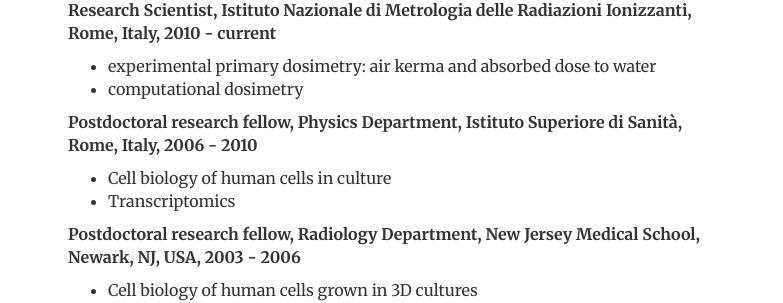
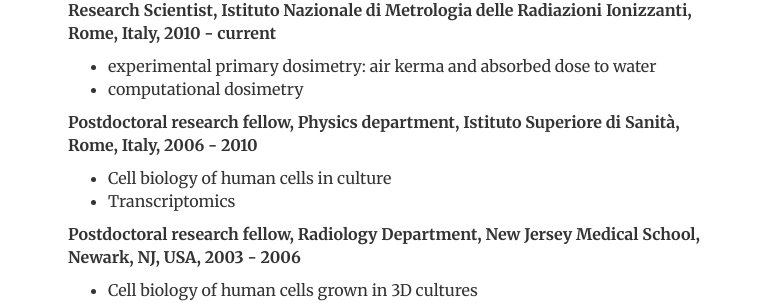
Before and after one commit to massimopinto/massimopinto.github.io, a Jekyll site: the page built from cv/index.html, in a window 1280 px wide. Shown: the part 649-952 px from the top of the page, without its empty margins (248-1031 px from the left). Built offline with Jekyll 4.4.1, drawn with Linux system fonts in a browser that asks for light colours; nearby versions of some CDN libraries; library files that are not in the unit come from our copies; part of the change alters nothing that is shown.

```diff
--- a/_includes/analytics.html
+++ b/_includes/analytics.html
@@ -1,8 +1,10 @@
-<script>
+		<script>
 		  (function(i,s,o,g,r,a,m){i['GoogleAnalyticsObject']=r;i[r]=i[r]||function(){
 		  (i[r].q=i[r].q||[]).push(arguments)},i[r].l=1*new Date();a=s.createElement(o),
 		  m=s.getElementsByTagName(o)[0];a.async=1;a.src=g;m.parentNode.insertBefore(a,m)
-		  })(window,document,'script','//www.google-analytics.com/analytics.js','ga');
-		  ga('create', 'UA-XXXXXXXX-X', 'massimopinto.github.io');
+		  })(window,document,'script','https://www.google-analytics.com/analytics.js','ga');
+
+		  ga('create', 'UA-77116129-1', 'auto');
 		  ga('send', 'pageview');
+
 		</script>
--- a/_includes/head.html
+++ b/_includes/head.html
@@ -18,6 +18,6 @@
   <script src="../../assets/js/respond.min.js"></script>
 	<![endif]-->
 	<!-- google analytics - i will not share this data with google -->
-	<!-- {% include analytics.html %}	-->
+	 {% include analytics.html %}
 	<!-- not until I have figure out my username on google analytics-->
 </head>
--- a/cv/index.html
+++ b/cv/index.html
@@ -52,7 +52,7 @@ description: Current CV for Massimo Pinto, a Research Scientist living in Rome,
 					<li> Development of Visual C-based steering environments for caloimeters</li>
 				</ul> -->
 			</ul>
-				<p><strong>Postdoctoral research fellow, Physics Department, Istituto Superiore di Sanità, Rome, Italy, 2006 - 2010</strong></p>
+				<p><strong>Postdoctoral research fellow, Physics department, Istituto Superiore di Sanità, Rome, Italy, 2006 - 2010</strong></p>
 				<ul>
 					<li>Cell biology of human cells in culture</li>
 					<li>Transcriptomics</li>
```
